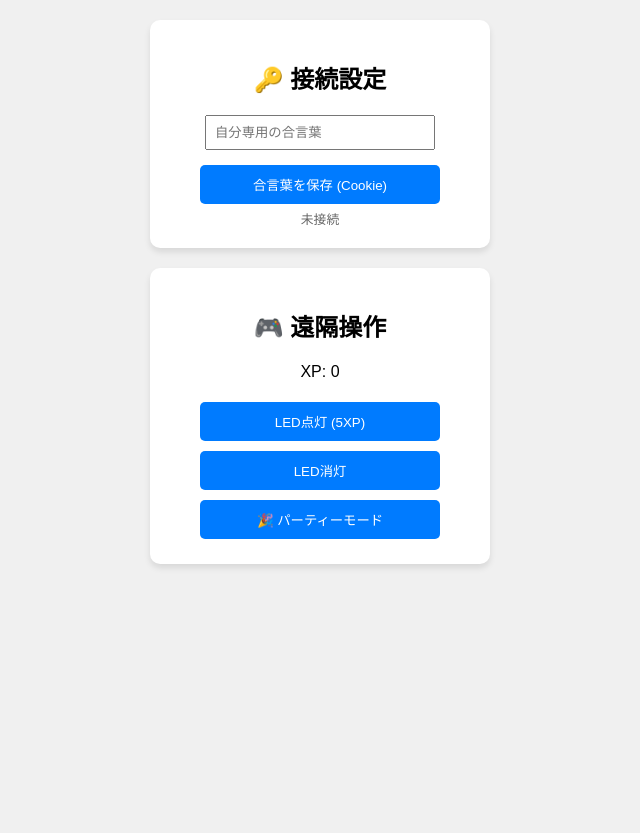
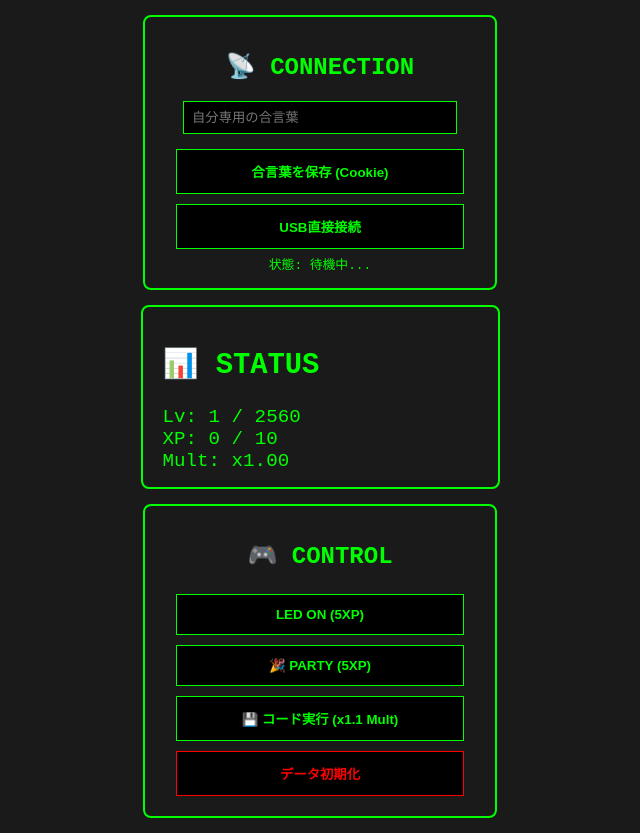
Before and after one commit to kakokakokipuki-cryptoAZ/RaspberryPi-Controler, a plain HTML site: page index.html in a window 1280 px wide. Shown: the whole page, without its empty margins (320-960 px from the left). Before the commit the page ends 800 px from the top, so only its background shows below. Drawn offline with Linux system fonts and the light colour scheme.

Commit message:
Added Leveling

```diff
--- a/index.html
+++ b/index.html
@@ -2,90 +2,121 @@
 <html>
 <head>
     <meta charset="UTF-8">
-    <title>Global Pico H Controller</title>
+    <title>Pico H Ultra Controller</title>
     <script src="https://unpkg.com"></script>
     <style>
-        body { font-family: sans-serif; text-align: center; background: #f0f0f0; }
-        .card { background: white; margin: 20px auto; padding: 20px; width: 300px; border-radius: 10px; box-shadow: 0 4px 6px rgba(0,0,0,0.1); }
-        button { width: 80%; padding: 10px; margin: 5px; cursor: pointer; border-radius: 5px; border: none; background: #007bff; color: white; }
-        input { padding: 8px; width: 70%; margin-bottom: 10px; }
-        #status { font-size: 0.8em; color: #666; }
+        body { font-family: 'Courier New', Courier, monospace; text-align: center; background: #1a1a1a; color: #0f0; }
+        .card { border: 2px solid #0f0; margin: 15px auto; padding: 15px; width: 320px; border-radius: 8px; }
+        button { width: 90%; padding: 12px; margin: 5px; cursor: pointer; border: 1px solid #0f0; background: #000; color: #0f0; font-weight: bold; }
+        button:hover { background: #0f0; color: #000; }
+        input { padding: 8px; width: 80%; background: #000; color: #0f0; border: 1px solid #0f0; margin-bottom: 10px; }
+        #status { font-size: 0.8em; }
+        .stats { font-size: 1.2em; text-align: left; padding-left: 20px; }
     </style>
 </head>
 <body>
 
 <div class="card">
-    <h2>🔑 接続設定</h2>
+    <h2>📡 CONNECTION</h2>
     <input type="text" id="secretKey" placeholder="自分専用の合言葉">
     <button onclick="saveKey()">合言葉を保存 (Cookie)</button>
-    <div id="status">未接続</div>
+    <button id="usbConnect">USB直接接続</button>
+    <div id="status">状態: 待機中...</div>
+</div>
+
+<div class="card stats">
+    <h2>📊 STATUS</h2>
+    <div>Lv: <span id="lvDisplay">1</span> / 2560</div>
+    <div>XP: <span id="xpDisplay">0</span> / <span id="nextXP">10</span></div>
+    <div>Mult: x<span id="multDisplay">1.00</span></div>
 </div>
 
 <div class="card">
-    <h2>🎮 遠隔操作</h2>
-    <p>XP: <span id="xpDisplay">0</span></p>
-    <button onclick="send('LED_ON')">LED点灯 (5XP)</button>
-    <button onclick="send('LED_OFF')">LED消灯</button>
-    <button onclick="send('PARTY_MODE')">🎉 パーティーモード</button>
+    <h2>🎮 CONTROL</h2>
+    <button onclick="execute('LED_ON')">LED ON (5XP)</button>
+    <button onclick="execute('PARTY_MODE')">🎉 PARTY (5XP)</button>
+    <button onclick="execute('EXEC_CODE', true)">💾 コード実行 (x1.1 Mult)</button>
+    <button onclick="resetData()" style="color:red; border-color:red;">データ初期化</button>
 </div>
 
 <script>
-    let client;
-    let xp = parseInt(getCookie("user_xp") || "0");
+    let port, client;
+    let xp = parseFloat(getCookie("user_xp") || "0");
+    let level = parseInt(getCookie("user_level") || "1");
+    let multiplier = parseFloat(getCookie("user_mult") || "1.0");
     let myKey = getCookie("pico_secret_key") || "";
 
-    // 起動時にCookieから復元
-    if(myKey) {
-        document.getElementById('secretKey').value = myKey;
-        connectMQTT(myKey);
-    }
+    // 初期化表示
+    if(myKey) connectMQTT(myKey);
     updateUI();
 
+    // 1. 接続処理
     function saveKey() {
         myKey = document.getElementById('secretKey').value;
         document.cookie = `pico_secret_key=${myKey}; max-age=2592000; path=/`;
-        alert("合言葉を保存しました！再接続します。");
         location.reload();
     }
 
-    function connectMQTT(key) {
-        document.getElementById('status').innerText = "接続中...";
-        // 公開ブローカーを使用 (WebSocket経由)
+    async function connectMQTT(key) {
         client = mqtt.connect('wss://broker.emqx.io:8084/mqtt');
-
-        client.on('connect', () => {
-            document.getElementById('status').innerText = "✅ オンライン (世界中から操作可能)";
-            // 自分のトピックを購読（双方向用）
-            client.subscribe(`pico_h/${key}/status`);
-        });
+        client.on('connect', () => document.getElementById('status').innerText = "✅ Online (Wi-Fi)");
     }
 
-    function send(cmd) {
-        if(!client || !client.connected) {
-            alert("接続されていません！");
-            return;
+    document.getElementById('usbConnect').addEventListener('click', async () => {
+        try {
+            port = await navigator.serial.requestPort();
+            await port.open({ baudRate: 115200 });
+            document.getElementById('status').innerText = "🔌 USB Connected";
+        } catch (e) { alert("USB接続失敗"); }
+    });
+
+    // 2. 実行 & レベリング
+    async function execute(cmd, isCode = false) {
+        // 送信処理 (USB優先、ダメならMQTT)
+        if (port && port.writable) {
+            const writer = port.writable.getWriter();
+            await writer.write(new TextEncoder().encode(cmd + "\n"));
+            writer.releaseLock();
+        } else if (client && client.connected) {
+            client.publish(`pico_h/${myKey}/cmd`, cmd);
+        } else {
+            alert("接続がありません"); return;
         }
-        const topic = `pico_h/${myKey}/cmd`;
-        client.publish(topic, cmd);
 
-        // 進行度処理
-        if(cmd.includes('ON') || cmd.includes('PARTY')) xp += 5;
-        saveXP();
+        // XP計算
+        xp += 5 * multiplier;
+        if (isCode) multiplier *= 1.1;
+
+        // レベルアップ判定 (1.5倍ずつ増加)
+        let next = 10 * Math.pow(1.5, level - 1);
+        while (xp >= next && level < 2560) {
+            xp -= next;
+            level++;
+            next = 10 * Math.pow(1.5, level - 1);
+        }
+
+        saveAll();
         updateUI();
     }
 
-    function saveXP() {
+    // 3. データ管理
+    function saveAll() {
         document.cookie = `user_xp=${xp}; max-age=2592000; path=/`;
+        document.cookie = `user_level=${level}; max-age=2592000; path=/`;
+        document.cookie = `user_mult=${multiplier}; max-age=2592000; path=/`;
     }
 
-    function getCookie(name) {
-        let r = document.cookie.match('(^|;)\\s*' + name + '\\s*=\\s*([^;]+)');
-        return r ? r.pop() : '';
+    function getCookie(n){ let r=document.cookie.match('(^|;)\\s*'+n+'\\s*=\\s*([^;]+)'); return r?r.pop():''; }
+
+    function updateUI() {
+        document.getElementById('xpDisplay').innerText = Math.floor(xp);
+        document.getElementById('nextXP').innerText = Math.floor(10 * Math.pow(1.5, level - 1));
+        document.getElementById('lvDisplay').innerText = level;
+        document.getElementById('multDisplay').innerText = multiplier.toFixed(2);
+        if(myKey) document.getElementById('secretKey').value = myKey;
     }
 
-    function updateUI() {
-        document.getElementById('xpDisplay').innerText = xp;
-    }
+    function resetData() { if(confirm("リセット？")){ document.cookie.split(";").forEach(c => document.cookie = c.replace(/^ +/, "").replace(/=.*/, "=;expires=" + new Date().toUTCString() + ";path=/")); location.reload(); } }
 </script>
 </body>
 </html>
```
